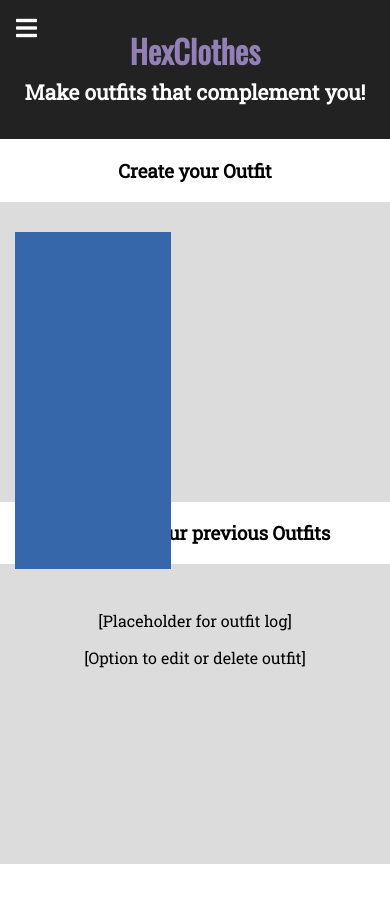
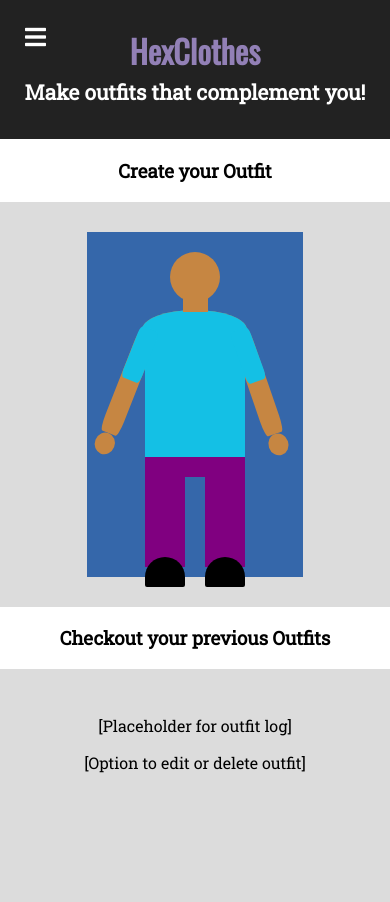
Before and after one commit to Saitama2016/hex-clothes, a React (Create React App) app: page /wardrobe in a window 390 px wide. Shown: the top 902 px of the page. Before the commit the page ends 864 px from the top, so only its background shows below. Built offline with nearby package versions, Linux system fonts and the light colour scheme.

Commit message:
Work on Model Responsiveness

```diff
--- a/src/App.css
+++ b/src/App.css
@@ -153,8 +153,8 @@ img {
     position: absolute;
     top: 0;
     left: 0;
-    padding-top: 16px;
-    padding-left: 16px;
+    padding-top: 25px;
+    padding-left: 25px;
     font-size: 1.5em;
   }
 }
--- a/src/App.js
+++ b/src/App.js
@@ -8,10 +8,13 @@ import { About } from './landingPage/about';
 import Login from './session/loginForm';
 import signUp from './session/registerForm';
 import Avatar from './avatarLog/avatar';
-import { Wardrobe } from './wardrobe/wardrobe';
+import Wardrobe from './wardrobe/wardrobe';
 
 
 class App extends Component {
+
+  // showSideNav() {}
+
   render() {
     return (
       <Router>
--- a/src/landingPage/sideNav.css
+++ b/src/landingPage/sideNav.css
@@ -2,7 +2,7 @@
     height: 100%;
     width: 0px;
     position: fixed;
-    z-index: 1;
+    z-index: 101;
     top: 0;
     left: 0;
     background-color: #111;
--- a/src/wardrobe/wardrobe.css
+++ b/src/wardrobe/wardrobe.css
@@ -1,16 +1,167 @@
 .user {
     color: black;
-    width: 40%;
-    height: 40%;
-    position: absolute;
+    width: 60%;
+    height: 50%;
     flex: 0;
     margin: 0 auto;
 }
 
 .person {
+    --skin-color: #C68642;
+    --clothes-color: #14c0e5;
+    --pants-color: purple;
+    padding: 20px;
     width: 100%;
     height: 100%;
-    float: left;
     background-color: #3567aa;
-    overflow: hidden;
+    box-sizing: border-box;
+}
+
+.head {
+  width: 50px;
+  height: 50px;
+  border-radius: 50%;
+  background-color: var(--skin-color);
+  margin: 0 auto;
+  position: relative;
+  z-index: 100;
+}
+
+.head::after {
+  content: "";
+  position: absolute;
+  width: 25px;
+  height: 30px;
+  background-color: var(--skin-color);
+  margin-left: -12px;
+  margin-top: 30px;
+  z-index: 1;
+}
+.body {
+  height: 130px;
+  width: 100px;
+  background-color: var(--skin-color);
+  margin: 25px auto 0;
+  position: relative;
+  z-index: 2;
+}
+.top {
+  position: absolute;
+  height: 40px;
+  width: 105%;
+  top: -17px;
+  left: -3%;
+  background-color: var(--skin-color);
+  border-radius: 50%;
+}
+.left-arm, .right-arm {
+  position: absolute;
+  top: 0px;
+}
+.left-arm {
+  height: 110px;
+  width: 20%;
+  background-color: var(--skin-color);
+  transform: rotate(21.5deg);
+  left: -26px;
+  border-radius: 15%;
+}
+.left-short-sleeve {
+  height: 55px;
+  width: 20%;
+  position: relative;
+  background-color: var(--clothes-color);
+  transform: rotate(21.5deg);
+  left: -15px;
+  border-radius: 15%;
+}
+.right-arm {
+  height: 110px;
+  width: 20%;
+  background-color: var(--skin-color);
+  transform: rotate(161deg);
+  border-radius: 15%;
+  right: -22px;
+}
+.right-short-sleeve {
+  height: 55px;
+  width: 20%;
+  background-color: var(--clothes-color);
+  position: absolute;
+  transform: rotate(160deg);
+  border-radius: 15%;
+  top: 1px;
+  right: -12.5px;
+}
+.left-hand {
+  width: 20px;
+  height: 22px;
+  border-radius: 50%;
+  border-bottom: 0;
+  background-color: var(--skin-color);
+  position: absolute;
+  bottom: -22px;
+}
+.right-hand {
+  width: 20px;
+  height: 22px;
+  border-radius: 50%;
+  border-bottom: 0;
+  background-color: var(--skin-color);
+  position: absolute;
+  bottom: 110px;
+}
+.shirt {
+  height: 130px;
+  width: 100px;
+  background-color: var(--clothes-color);
+  margin: 25px auto 0;
+  position: relative;
+  z-index: 2;
+/* display: none; */
   }
+.collar {
+  position: absolute;
+  height: 40px;
+  width: 105%;
+  top: -17px;
+  left: -3%;
+  background-color: var(--clothes-color);
+/* display: none; */
+  border-radius: 50%;
+}
+.waist {
+  width: 100px;
+  height: 20px;
+  background-color: var(--pants-color);
+  position: relative;
+  margin: 0px auto;
+}
+.legs {
+  width: 100px;
+  height: 90px;
+  margin: 0 auto -10px;
+}
+.leg {
+  width: 40%;
+  height: 100%;
+  float: left;
+  /* display: inline-block; */
+  position: relative;
+  z-index: 1;
+  background-color: var(--pants-color);
+}
+.leg:after {
+  content: "";
+  position: absolute;
+  z-index:0;
+  bottom: -20px;
+  width: 100%;
+  left: 0px;
+  height: 30px;
+  background-color: black;
+  border-radius: 50px 50px 5px 5px;
+}
+.leg.right {
+  float: right;
+}
--- a/src/wardrobe/wardrobe.js
+++ b/src/wardrobe/wardrobe.js
@@ -1,25 +1,44 @@
 import React from 'react';
 import './wardrobe.css';
 
-export function Wardrobe() {
+class Wardrobe extends React.Component {
+
+    hidePerson(event) {
+        this.refs.person.style.visibilty = "hidden";
+    }
+
+    render() {
     return (
         <div>
             <h3>Create your Outfit</h3>
             <section>
                 <div className="user">
-                    <div className="person">
-                        <div className="hat"></div>
+                    {/* Have body parts be same skin color */}
+                    <div className="person" id="person">
                         <div className="head"></div>
                         <div className="body">
-                            <div className="top"></div>
-                            <div className="bow"></div>
-                            <div className="left-side"></div>
-                            <div className="right-side"></div>
-                            <div className="shirt"></div>
+                          <div className="top"></div>
+                          <div className="collar"></div>
+                          <div className="left-arm">
+                            <div className="left-hand"></div>
+                          </div>
+                          <div className="right-arm">
+                            <div className="right-hand"></div>
+                          </div>
+                          <div className="shirt">
+                            <div className="buttons">
+                              <div className="button"></div>
+                              <div className="button"></div>
+                              <div className="button"></div>
+                            </div>
+                            <div className="left-short-sleeve"></div>
+                            <div className="right-short-sleeve"></div>
+                          </div>
                         </div>
+                        <div className="waist"></div>
                         <div className="legs">
-                            <div className="left-leg"></div>
-                            <div className="right-leg"></div>
+                          <div className="leg left"></div>
+                          <div className="leg right"></div>
                         </div>
                         <div className="feet"></div>
                     </div>
@@ -32,4 +51,6 @@ export function Wardrobe() {
             </section>
         </div>
     );
+    }
 }
+export default Wardrobe;
```
